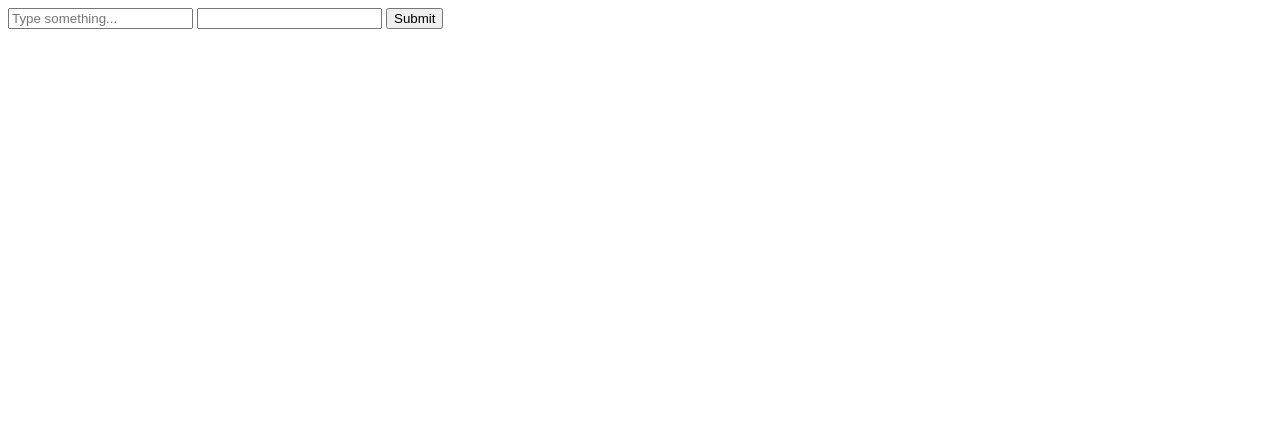
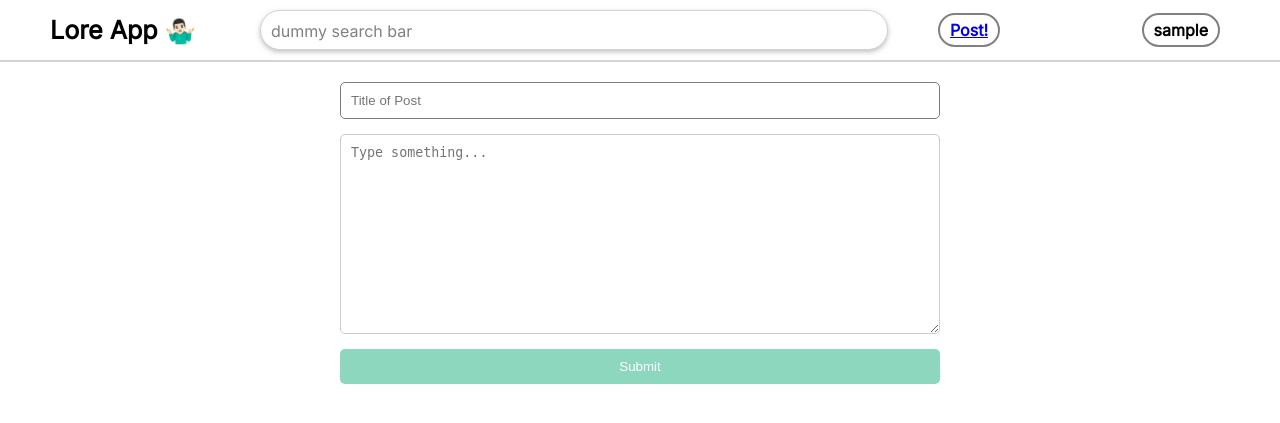
Before and after one commit to software-students-fall2023/2-web-app-exercise-sst2, a Flask app: page /create in a window 1280 px wide. Shown: the top 423 px of the page. Run offline with Flask 3, Linux system fonts and the light colour scheme; the visitor is signed in with stand-in values (Sample User, id 1).

Commit message:
added styling to CSS, fixed minor bugs

```diff
--- a/app.py
+++ b/app.py
@@ -130,7 +130,7 @@ def postPage(post_id):
     user = post['user']
     comment_ids = post.get("comments", [])
     data = commentsCollection.find({"_id": {"$in": comment_ids}})
-    return render_template("postPage.html", title = title, postContent = content, comments = data, user = user, currentUser = session['username'], username=session['username'], post_id = post_id)
+    return render_template("postPage.html", title = title, postContent = content, comments = data, user = user, username=session['username'], post_id = post_id)
 
 @app.route('/profile/<profile_id>')
 def profilePage(profile_id):
@@ -149,17 +149,24 @@ def submit():
 
 @app.route('/create')
 def create():
-    return render_template("createPost.html")
+    return render_template("createPost.html", username = session['username'])
 
 @app.route('/create', methods = ['POST'])
 def createPost():
     username = session['username']
-    user_input = request.form.get('user_input')
+    user_input = request.form.get('postContent')
     title = request.form.get('title')
-    if user_input:
-        inserted_id = postsCollection.insert_one({'title': title, 'content': user_input, 'comments':[], 'user': username}).inserted_id
-        usersCollection.update_one({"username": username}, {"$push": {"posts":inserted_id}})
-        return redirect("/")
+    if user_input and title:
+        try:
+            inserted_id = postsCollection.insert_one({'title': title, 'content': user_input, 'comments':[], 'user': username}).inserted_id
+            usersCollection.update_one({"username": username}, {"$push": {"posts":inserted_id}})
+            return redirect("/")
+        except:
+            flash("An error occurred while creating the post. Please try again.")
+            return redirect(url_for('create'))
+    else:
+        return redirect(url_for('create'))
+
 
 
 if __name__ == "__main__":
--- /dev/null
+++ b/static/css/createPost.css
@@ -0,0 +1,50 @@
+form {
+    display: flex;
+    flex-direction: column;
+    gap: 15px;
+    max-width: 600px;
+    margin: auto;
+}
+
+input[type="title"] {
+    box-sizing: border-box;
+    margin-top: 20px;
+    width: 600px;
+    padding: 10px;
+    border: 1px solid #7c7c7c;
+    border-radius: 5px;
+}
+
+textarea[name="postContent"] {
+    box-sizing: border-box;
+    width: 600px;
+    height: 200px;
+    padding: 10px;
+    border: 1px solid #ccc;
+    border-radius: 5px;
+    resize: vertical;
+}
+
+button[type="submit"] {
+    box-sizing: border-box;
+    width: 600px;
+    padding: 10px;
+    background-color: #8DD7BF;
+    color: white;
+    border: none;
+    border-radius: 5px;
+    cursor: pointer;
+}
+
+button[type="submit"]:hover {
+    background-color: #4DD091;
+}
+
+.alert {
+    padding: 10px;
+    background-color: #f44336;
+    color: white;
+    border-radius: 5px;
+    text-align: center;
+    margin-bottom: 15px;
+}
--- a/templates/createPost.html
+++ b/templates/createPost.html
@@ -1,5 +1,22 @@
-<form action="/create" method="post">
-  <input type="text" name="user_input" placeholder="Type something..." />
-  <input type="title" name="title" />
-  <button type="submit">Submit</button>
-</form>
+<!DOCTYPE html>
+<html>
+  <head>
+    <title>Game Lore Website</title>
+    <link rel="stylesheet" href="{{ url_for('static', filename='css/createPost.css') }}" />
+  </head>
+  <body>
+    {% include 'nav.html' %}
+    <form action="/create" method="post">
+      {% with messages = get_flashed_messages() %}
+        {% if messages %}
+            {% for message in messages %}
+                <div class="alert">{{ message }}</div>
+            {% endfor %}
+          {% endif %}
+      {% endwith %}
+      <input type="title" name="title" placeholder="Title of Post" />
+      <textarea type="text" name="postContent" placeholder="Type something..." ></textarea>
+      <button type="submit">Submit</button>
+    </form>
+  </body>
+</html>
--- a/templates/nav.html
+++ b/templates/nav.html
@@ -14,11 +14,11 @@
         <span id="logo-text">Lore App 🤷🏻‍♂️</span>
       </a>
       <div id="dummy-search">dummy search bar</div>
-      <a href="/create"> click </a>
+      <a href="/create" id="profile-username"> Post! </a>
       <div id="header-profile">
         <span id="profile-username">{{ username }}</span>
         <div class="dropdown-menu">
-          <a href="{{ url_for('logOut') }}">Profile</a>
+          <a href="{{ url_for('profilePage',profile_id=username) }}">Profile</a>
           <a href="{{ url_for('logOut') }}">Log out</a>
         </div>
       </div>
--- a/templates/postPage.html
+++ b/templates/postPage.html
@@ -10,7 +10,7 @@
     <title>Post with Comments</title>
   </head>
   <body>
-    {% with currentUser=currentUser %} {% include 'nav.html' %} {% endwith %}
+    {% include 'nav.html' %}
     <div class="post">
       <h1 class="post-title">{{ title }}</h1>
       <h2 class="user">{{user}}</h2>
@@ -31,7 +31,7 @@
       {% endfor %}
     </div>
     <form action="/submit" method="post">
-      <input type="text" name="user_input" placeholder="Type something..." />
+      <input type="text" name="user_input" placeholder="Share your lore..." />
       <input type="hidden" name="post_id" value="{{ post_id }}" />
       <button type="submit">Submit</button>
     </form>
```
